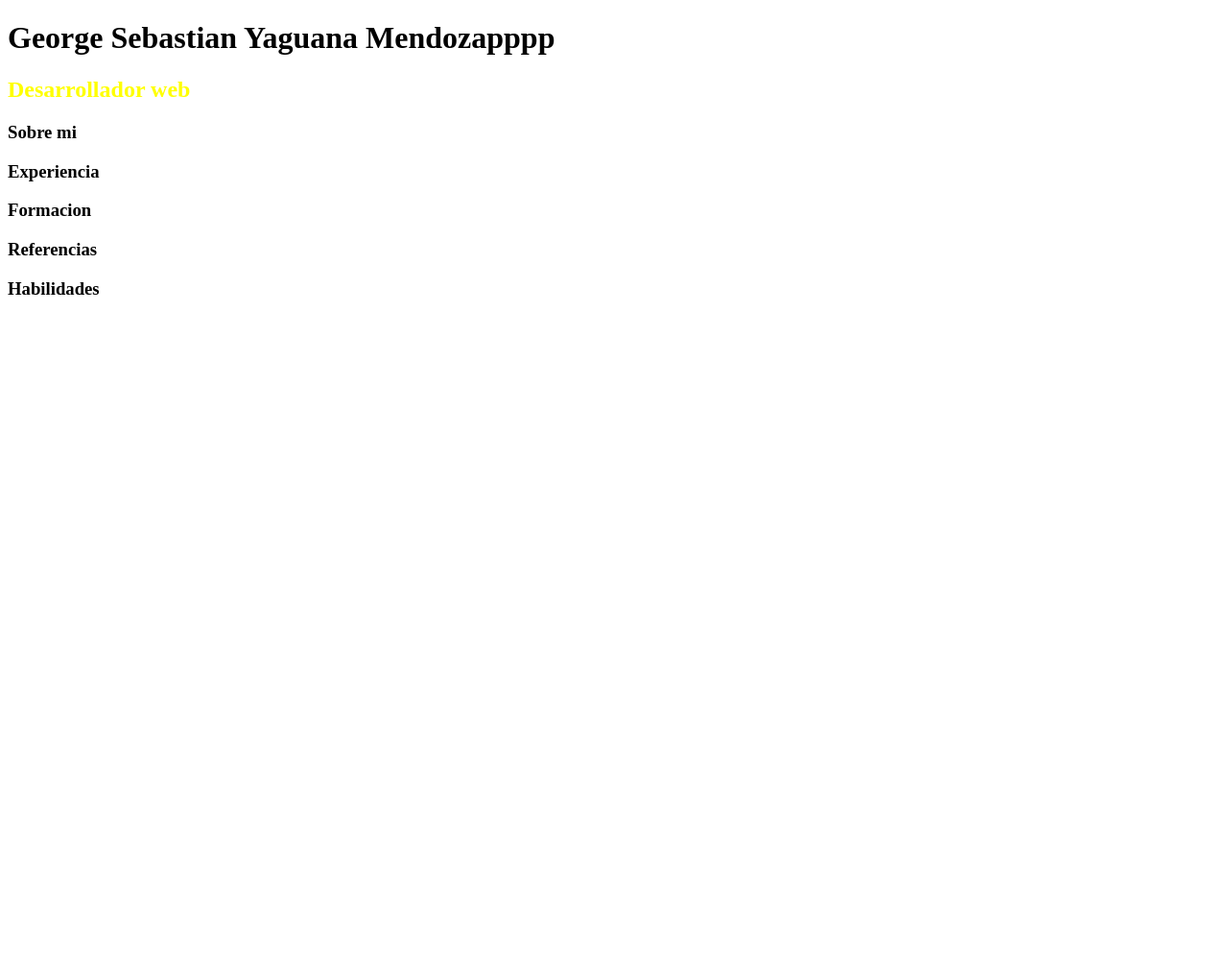
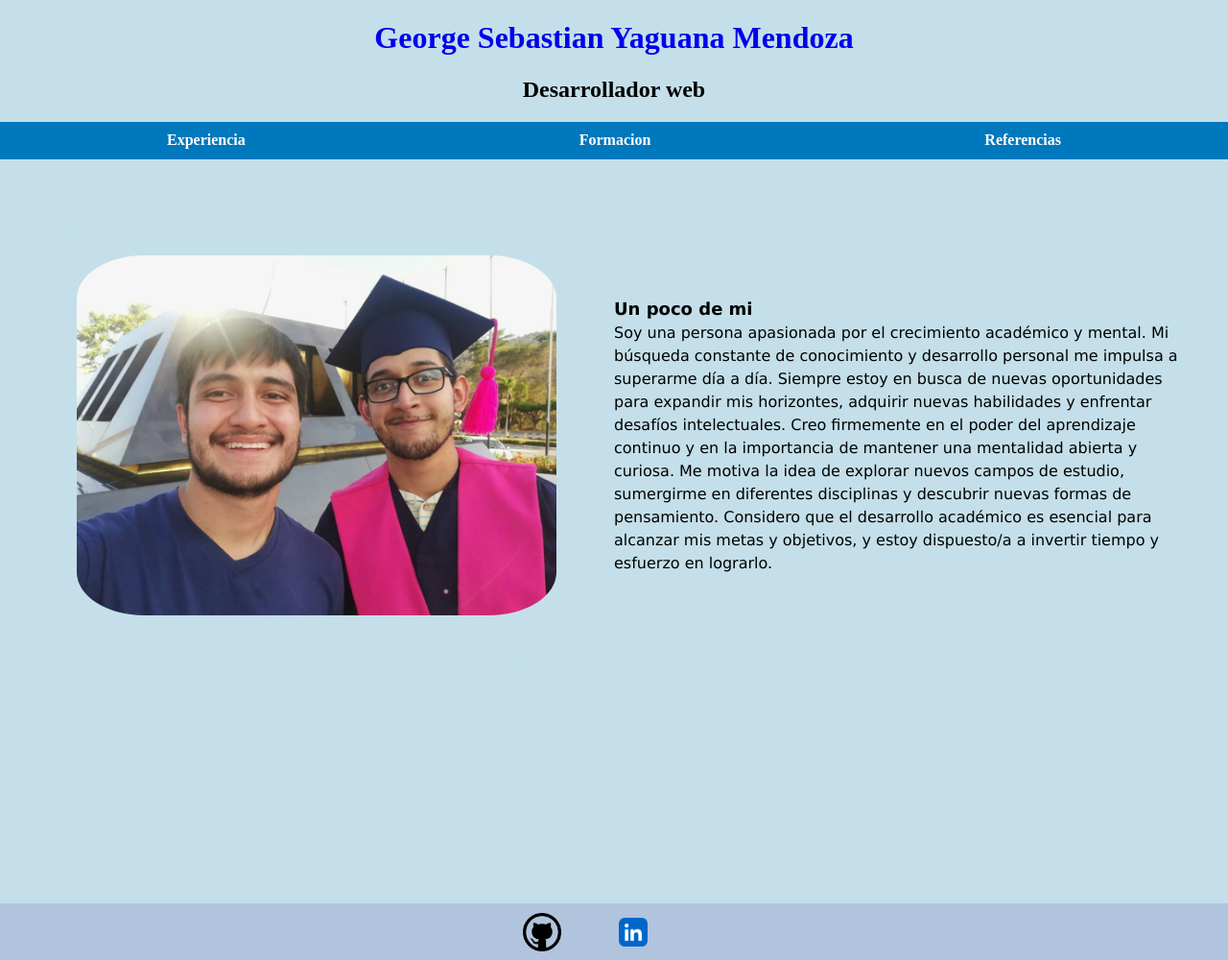
Before and after one commit to GeogeYaguana/Curriculum, a plain HTML site: page index.html in a window 1280 px wide. Shown: the whole page at 96% size. Before the commit the page ends 800 px from the top, so only its background shows below. Drawn offline with Linux system fonts and the light colour scheme.

Commit message:
proyecyo2 terminado

```diff
--- /dev/null
+++ b/css/experiencia.css
@@ -0,0 +1,81 @@
+html{
+    font-size: 62.5%;
+}
+body{
+    font-size: 16px;
+}
+img{
+   width: 50rem;
+   height: auto;
+}
+header {
+    text-align: center;
+}
+
+Header .enlace{
+    display: flex;
+    justify-content: space-around;
+}
+Header .enlace a{
+    text-decoration: none;
+    color: white;
+    font-weight: bold;
+    padding: 1rem;
+
+
+}
+Header .enlace a:hover{
+    background-color: yellow;
+    color: black;
+
+}
+#container {
+    text-align: center;
+    padding: 2rem;
+}
+  *{
+    background-color: #c4dfe9;
+  }
+
+  header section nav{
+    background-color: #0078bd;
+  }
+  main {
+    display: flex;
+    flex-direction: column;
+    padding-top: 3rem;
+    border-color: black;
+    align-items: center;
+    justify-content: space-around;
+  }
+  main div h3{
+    font-size: large;
+    font-weight: bold;
+  }
+  .segundo{
+    padding-top: 2rem;
+  }
+  #linkedin{
+    width: 5rem;
+    padding-top: 0.5rem;
+}
+#github{
+    width: 4rem;
+    padding-top: 1rem;
+}
+footer{
+  padding-top: 25rem;  }
+    footer div{
+      background-color: white;
+
+    }
+    footer div nav {
+      padding: 0.001rem;
+      background-color: #b0c4de;
+      display: flex;
+      justify-content:center;
+  }
+  footer div nav img{
+      background-color:#b0c4de;
+      padding-right: 5rem;
+  }
--- /dev/null
+++ b/css/formacion.css
@@ -0,0 +1,92 @@
+html{
+    font-size: 62.5%;
+}
+body{
+    font-size: 16px;
+}
+img{
+   width: 50rem;
+   height: auto;
+}
+header {
+    text-align: center;
+}
+
+Header .enlace{
+    display: flex;
+    justify-content: space-around;
+}
+Header .enlace a{
+    text-decoration: none;
+    color: white;
+    font-weight: bold;
+    padding: 1rem;
+
+
+}
+Header .enlace a:hover{
+    background-color: yellow;
+    color: black;
+
+}
+#container {
+    text-align: center;
+    padding: 2rem;
+}
+  *{
+    background-color: #c4dfe9;
+  }
+
+  header section nav{
+    background-color: #0078bd;
+  }
+  main {
+    display: flex;
+    flex-direction: row;
+    padding-top: 3rem;
+    border-color: black;
+    align-items: center;
+    justify-content: space-around;
+  }
+  main div h3{
+    font-size: large;
+    font-weight: bold;
+  }
+  .segundo{
+    padding-top: 2rem;
+  }
+  img{
+    width: 400px;
+    height: auto;
+}
+
+  header a{
+    text-decoration: none;
+  }
+  #linkedin{
+    width: 5rem;
+    padding-top: 0.5rem;
+}
+#github{
+    width: 4rem;
+    padding-top: 1rem;
+}
+footer{
+  padding-top: 25rem;  }
+    footer div{
+      background-color: white;
+
+    }
+    footer div nav {
+      padding: 0.001rem;
+      background-color: #b0c4de;
+      display: flex;
+      justify-content:center;
+  }
+  footer div nav img{
+      background-color:#b0c4de;
+      padding-right: 5rem;
+  }
+  header a{
+    text-decoration: none;
+  }
--- /dev/null
+++ b/css/index.css
@@ -0,0 +1,105 @@
+html{
+    font-size: 62.5%;
+}
+body{
+    font-size: 16px;
+}
+img{
+   width: 50rem;
+   height: auto;
+}
+header {
+    text-align: center;
+}
+
+Header .enlace{
+    display: flex;
+    justify-content: space-around;
+}
+Header .enlace a{
+    text-decoration: none;
+    color: white;
+    font-weight: bold;
+    padding: 1rem;
+
+
+}
+Header .enlace a:hover{
+    background-color: yellow;
+    color: black;
+
+}
+
+#container {
+    text-align: center;
+    padding: 2rem;
+}
+
+
+
+  *{
+    background-color: #c4dfe9;
+  }
+
+  header section nav{
+    background-color: #0078bd;
+  }
+  footer{
+padding-top: 25rem;  }
+  footer div{
+    background-color: white;
+
+  }
+  footer div nav {
+    padding: 0.001rem;
+    background-color: #b0c4de;
+    display: flex;
+    justify-content:center;
+}
+footer div nav img{
+    background-color:#b0c4de;
+    padding-right: 5rem;
+}
+  main {
+    text-align: inherit;
+    padding-left: 3rem;
+    padding-right: 3rem;
+  }
+  .container {
+    display: flex;
+    align-items: center; /* Alinea verticalmente los elementos en el centro */
+  }
+
+  .container img {
+    margin-right: 10px; /* Opcional: Agrega espacio entre la imagen y el texto */
+    padding: 5rem;
+    border-radius: 20%;
+    box-shadow: #0078bd;
+  }
+
+  @media only screen and (max-width: 620px) {
+
+  }
+  main div{
+    padding-top: 5rem;
+  }
+  main p{
+    font-family: Verdana, Geneva, Tahoma, sans-serif;
+    line-height: 1.5    ;
+  }
+  .destacado {
+    font-family: Verdana, Geneva, Tahoma, sans-serif;
+    font-weight: bold;
+    font-size: large;
+  }
+  #linkedin{
+    width: 5rem;
+    padding-top: 0.5rem;
+}
+#github{
+    width: 4rem;
+    padding-top: 1rem;
+}
+header a{
+  text-decoration: none;
+}
--- /dev/null
+++ b/css/referencias.css
@@ -0,0 +1,77 @@
+    .section {
+      margin-bottom: 20px;
+    }
+
+    h2 {
+      margin-bottom: 10px;
+    }
+
+    .reference {
+      margin-bottom: 5px;
+    }
+    html{
+        font-size: 62.5%;
+    }
+    body{
+        font-size: 16px;
+    }
+    img{
+       width: 50rem;
+       height: auto;
+    }
+    header {
+        text-align: center;
+    }
+
+    Header .enlace{
+        display: flex;
+        justify-content: space-around;
+    }
+    Header .enlace a{
+        text-decoration: none;
+        color: white;
+        font-weight: bold;
+        padding: 1rem;
+
+
+    }
+    Header .enlace a:hover{
+        background-color: yellow;
+        color: black;
+
+    }
+    #container {
+        text-align: center;
+        padding: 2rem;
+    }
+      *{
+        background-color: #c4dfe9;
+      }
+
+      header section nav{
+        background-color: #0078bd;
+      }
+      #linkedin{
+        width: 5rem;
+        padding-top: 0.5rem;
+    }
+    #github{
+        width: 4rem;
+        padding-top: 1rem;
+    }
+    footer{
+      padding-top: 25rem;  }
+        footer div{
+          background-color: white;
+
+        }
+        footer div nav {
+          padding: 0.001rem;
+          background-color: #b0c4de;
+          display: flex;
+          justify-content:center;
+      }
+      footer div nav img{
+          background-color:#b0c4de;
+          padding-right: 5rem;
+      }
--- a/index.css
+++ /dev/null
@@ -1,3 +0,0 @@
-h2 {
-    color:yellow;
-}
--- a/index.html
+++ b/index.html
@@ -6,32 +6,51 @@
   <meta name="viewport" content="width=device-width, initial-scale=1.0">
   <title>George Yaguana Mendoza</title><!-- SEO para buscar algo-->
   </style type=index.css>
-  <link rel="stylesheet" href="index.css">
+  <link rel="stylesheet" href="css/normalize.css">
+  <link rel="stylesheet" href="css/index.css">
 
 </head>
 <body>
   <Header>
-    <h1>George Sebastian Yaguana Mendozapppp</h1>
+    <nav>
+      <a href="index.html">   <h1>George Sebastian Yaguana Mendoza</h1>
+      </a>
+    </nav>
     <h2>Desarrollador web</h2>
+    <section>
+      <nav class="enlace">
+        <a href="experiencia.html">Experiencia</a>
+        <a href="formacion.html">Formacion</a>
+        <a href="referencias.html">Referencias</a>
+      </nav>
+
+    </section>
+
   </Header>
   <main>
-    <section>
-      <h3> Sobre mi </h3>
-    </section>
-    <section>
-      <h3>Experiencia</h3>
-    </section>
-    <section>
-      <h3> Formacion</h3>
-    </section>
-    <section>
-     <h3>Referencias</h3>
-    </section>
-    <aside>
-      <h3>Habilidades</h3>
-    </aside>
+    <div class="container">
+    <img src="imagen.jpg" alt="..">
+    <p> <span class="destacado">Un poco de mi <br></span>
+      Soy una persona apasionada por el crecimiento académico y mental. Mi búsqueda constante de conocimiento y desarrollo personal me impulsa a superarme día a día. Siempre estoy en busca de nuevas oportunidades para expandir mis horizontes, adquirir nuevas habilidades y enfrentar desafíos intelectuales.
+      Creo firmemente en el poder del aprendizaje continuo y en la importancia de mantener una mentalidad abierta y curiosa. Me motiva la idea de explorar nuevos campos de estudio, sumergirme en diferentes disciplinas y descubrir nuevas formas de pensamiento. Considero que el desarrollo académico es esencial para alcanzar mis metas y objetivos, y estoy dispuesto/a a invertir tiempo y esfuerzo en lograrlo.
+    </p>
+
+  </div>
+
+
   </main>
+<footer>
+  <div>
+    <nav class="enlace">
+      <a href="https://github.com/GeogeYaguana">
+        <img src="github.png" alt="Descripción de la imagen" id="github" >
+      </a>
+      <a href="https://www.linkedin.com/in/sebastian-george-yaguana-mendoza-41a487164/">
+        <img src="linkeding.webp" alt="Descripción de la imagen" id="linkedin">
+      </a>
+  </div>
 
+</footer>
 
 </body>
 </html>
```
Also changed, not shown: experiencia.html (added, +69 -0 lines), formacion.html (added, +62 -0 lines), referencias.html (added, +67 -0 lines), css/normalize.css (added), dante.png (added), espol.png (added), github.png (added), imagen.jpg (added), linkeding.webp (added).
